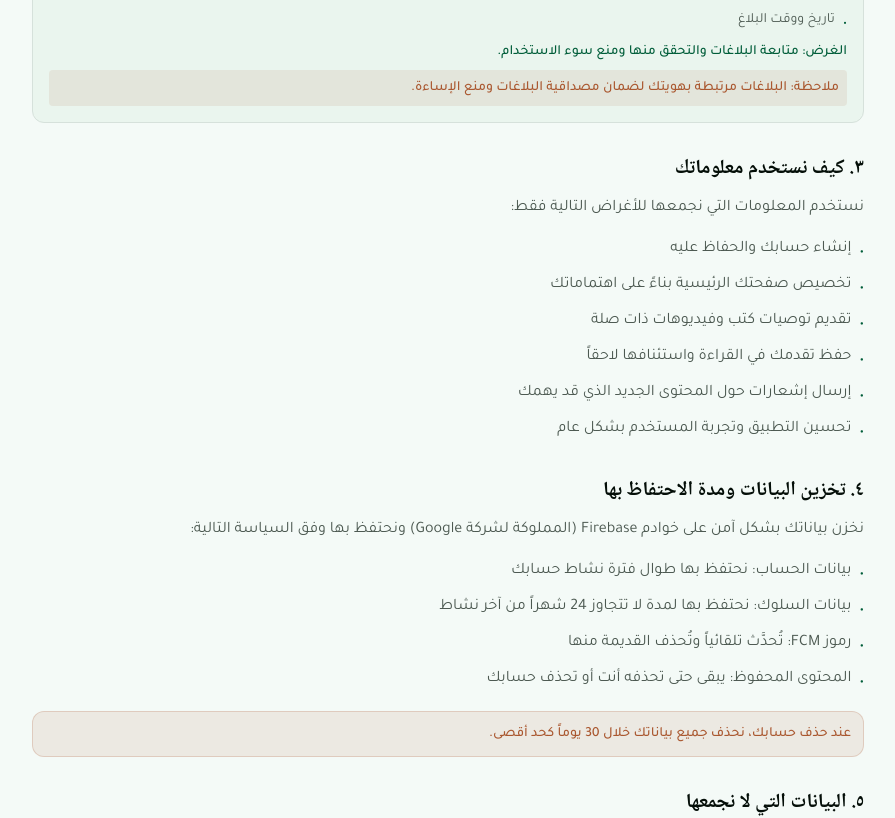
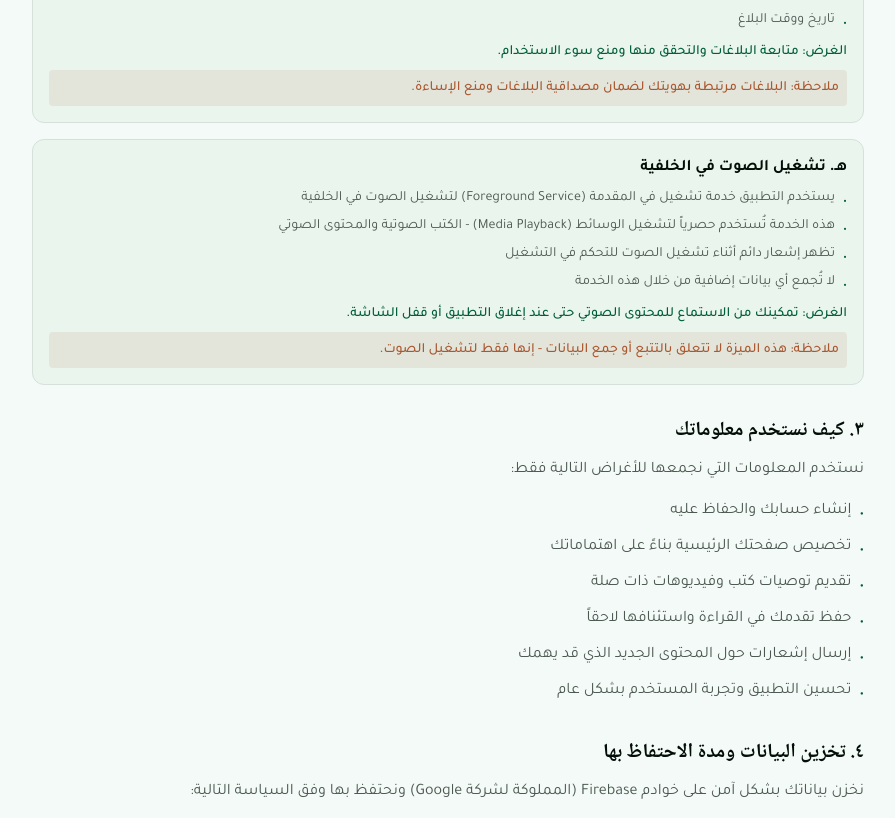
Before and after one commit to mwqwf/nibras-app-website, a Next.js app: page /privacy in a window 1280 px wide. Shown: the part 1400-2218 px from the top of the page, without its empty margins (192-1087 px from the left). Built offline with nearby package versions, Linux system fonts and the light colour scheme.

Commit message:
docs: add background audio feature to privacy policy
Add new section on background audio in privacy policy.

```diff
--- a/app/privacy/page.tsx
+++ b/app/privacy/page.tsx
@@ -69,6 +69,17 @@ function PrivacyContent() {
                 ],
                 purpose: "الغرض: متابعة البلاغات والتحقق منها ومنع سوء الاستخدام.",
                 note: "ملاحظة: البلاغات مرتبطة بهويتك لضمان مصداقية البلاغات ومنع الإساءة."
+              },
+              {
+                title: "هـ. تشغيل الصوت في الخلفية",
+                items: [
+                  "يستخدم التطبيق خدمة تشغيل في المقدمة (Foreground Service) لتشغيل الصوت في الخلفية",
+                  "هذه الخدمة تُستخدم حصرياً لتشغيل الوسائط (Media Playback) - الكتب الصوتية والمحتوى الصوتي",
+                  "تظهر إشعار دائم أثناء تشغيل الصوت للتحكم في التشغيل",
+                  "لا تُجمع أي بيانات إضافية من خلال هذه الخدمة"
+                ],
+                purpose: "الغرض: تمكينك من الاستماع للمحتوى الصوتي حتى عند إغلاق التطبيق أو قفل الشاشة.",
+                note: "ملاحظة: هذه الميزة لا تتعلق بالتتبع أو جمع البيانات - إنها فقط لتشغيل الصوت."
               }
             ]
           },
@@ -215,13 +226,13 @@ function PrivacyContent() {
               "استخدام التطبيق بأي طريقة تنتهك القوانين أو اللوائح المعمول بها",
               "محاولة الوصول غير المصرح به إلى أي جزء من التطبيق",
               "التدخل في سلامة التطبيق أو أدائه أو تعطيله",
-              "نسخ أو تعديل أو توزيع أو إنشاء أعمال مشتقة من محتوانا دون إذن",
+              "نسخ أو تعديل ��و توزيع أو إنشاء أعمال مشتقة من محتوانا دون إذن",
               "استخدام أنظمة أو برامج آلية لاستخراج البيانات من التطبيق"
             ]
           },
           {
             title: "٥. الملكية الفكرية",
-            content: "المحتوى المتاح عبر نِبراس، بما في ذلك على سبيل المثال لا الحصر النصوص والرسومات وا��شعارات والصور والمحتوى الصوتي والمرئي، محمي بموجب قوانين حقوق النشر والعلامات التجارية وقوانين الملكية الفكرية الأخرى. يُقدم المحتوى للاستخدام التعليمي الشخصي غير التجاري فقط."
+            content: "المحتوى المتاح عبر نِبراس، بما في ذلك على سبيل المثال لا الحصر النصوص والرسومات وا����شعارات والصور والمحتوى الصوتي والمرئي، محمي بموجب قوانين حقوق النشر والعلامات التجارية وقوانين الملكية الفكرية الأخرى. يُقدم المحتوى للاستخدام التعليمي الشخصي غير التجاري فقط."
           },
           {
             title: "٦. إخلاء مسؤولية المحتوى",
@@ -307,6 +318,17 @@ function PrivacyContent() {
                 ],
                 purpose: "Purpose: To follow up on reports, verify them, and prevent abuse.",
                 note: "Note: Reports are linked to your identity to ensure report credibility and prevent misuse."
+              },
+              {
+                title: "e. Background Audio Playback",
+                items: [
+                  "The app uses a Foreground Service for playing audio in the background",
+                  "This service is used exclusively for Media Playback - audiobooks and audio content",
+                  "A persistent notification appears during audio playback for playback control",
+                  "No additional data is collected through this service"
+                ],
+                purpose: "Purpose: To enable you to listen to audio content even when the app is closed or the screen is locked.",
+                note: "Note: This feature is not related to tracking or data collection - it is solely for audio playback."
               }
             ]
           },
@@ -545,6 +567,17 @@ function PrivacyContent() {
                 ],
                 purpose: "Objectif : Suivre les signalements, les verifier et prevenir les abus.",
                 note: "Note : Les signalements sont lies a votre identite pour garantir la credibilite des signalements et prevenir les abus."
+              },
+              {
+                title: "e. Lecture audio en arriere-plan",
+                items: [
+                  "L'application utilise un Foreground Service pour lire l'audio en arriere-plan",
+                  "Ce service est utilise exclusivement pour la lecture multimedia - livres audio et contenu audio",
+                  "Une notification persistante apparait pendant la lecture audio pour controler la lecture",
+                  "Aucune donnee supplementaire n'est collectee via ce service"
+                ],
+                purpose: "Objectif : Vous permettre d'ecouter du contenu audio meme lorsque l'application est fermee ou l'ecran est verrouille.",
+                note: "Note : Cette fonctionnalite n'est pas liee au suivi ou a la collecte de donnees - elle sert uniquement a la lecture audio."
               }
             ]
           },
```
